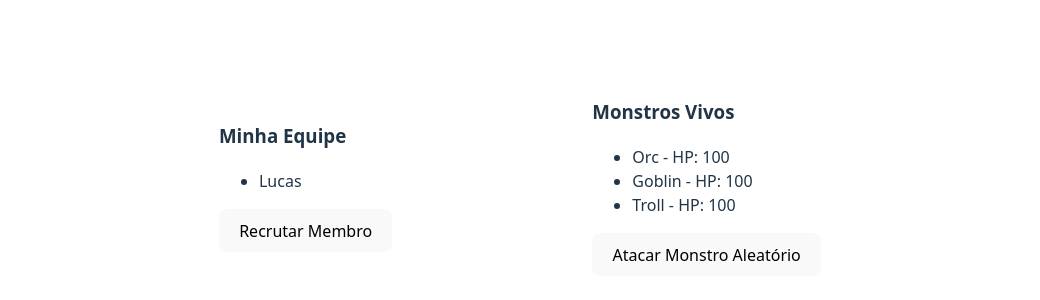
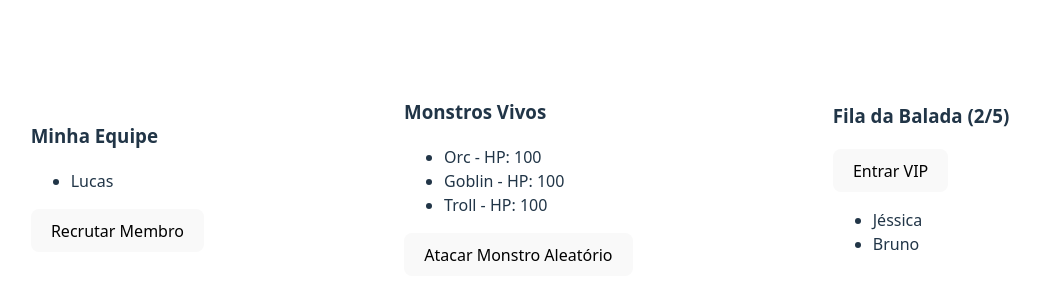
Before and after one commit to Jo4ocarlos/Desafios-React, a React (Vite) app in the folder Desafio_1/previous_state/: page / in a window 1280 px wide. Shown: the part 230-530 px from the top of the page, without its empty margins (120-1160 px from the left). Built offline with nearby package versions, Linux system fonts and the light colour scheme.

Commit message:
Resolução do desafio Porteiro de balada

```diff
--- a/Desafio_1/previous_state/src/App.jsx
+++ b/Desafio_1/previous_state/src/App.jsx
@@ -2,6 +2,7 @@
 import './App.css'
 import DesafioDois from './components/DesafioDois'
 import DesafioUm from './components/DesafioUm'
+import DesafioPorteiro from './components/DesafioPorteiro'
 function App() {
 
 
@@ -10,6 +11,7 @@ function App() {
     <section className='desafios'>
       <div><DesafioUm/></div>
       <div><DesafioDois/></div>
+      <div><DesafioPorteiro/></div>
     </section>
 
     </>
--- a/Desafio_1/previous_state/src/components/DesafioDois.jsx
+++ b/Desafio_1/previous_state/src/components/DesafioDois.jsx
@@ -13,8 +13,6 @@ const DesafioDois = () => {
         console.log(indiceSorteado)
 
        const idSorteado = monstros[indiceSorteado].id
-
-
        setMonstros((prevMonstro =>{
         return prevMonstro.map((monstro) =>{
             if(monstro.id == idSorteado ){
--- /dev/null
+++ b/Desafio_1/previous_state/src/components/DesafioPorteiro.jsx
@@ -0,0 +1,52 @@
+import { useState } from "react";
+
+const DesafioPorteiro = () => {
+    const nomes = ["paulo", "joão", "fernanda", "lourrana"]
+    const [fila, setFila] = useState([
+        { id: 1, nome: "Jéssica" },
+        { id: 20, nome: "Bruno" }
+    ]);
+
+    const entrarNaFila = () => {
+        // 1. Gere um nome aleatório ou fixo
+        // 2. Verifique se a fila já tem 5 pessoas. Se tiver, return.
+        // 3. Crie o objeto novoPessoa
+        // 4. Adicione ele NO COMEÇO do array usando setFila
+        if(fila.length >= 5){
+            alert("lista cheia, volte amanhã!!!")
+            return
+        }
+
+        const randomNumber = Math.floor(Math.random() * nomes.length);
+
+
+
+        const novaPessoa = {id:Math.floor(Math.random() *50), nome:nomes[randomNumber]}
+
+        const estaNalista = fila.some((pessoa)=>{
+            return  pessoa.nome === novaPessoa.nome
+        })
+        console.log(novaPessoa)
+
+        if(estaNalista){
+            alert(`tente novamente`)
+         return
+        }
+
+        setFila((prevFila)=>{
+            return [novaPessoa, ...prevFila]
+        })
+
+    }
+
+    return (
+        <div>
+            <h3>Fila da Balada ({fila.length}/5)</h3>
+            <button onClick={entrarNaFila}>Entrar VIP</button>
+            <ul>
+                {fila.map(pessoa => <li key={pessoa.id}>{pessoa.nome}</li>)}
+            </ul>
+        </div>
+    )
+}
+export default DesafioPorteiro;
```
